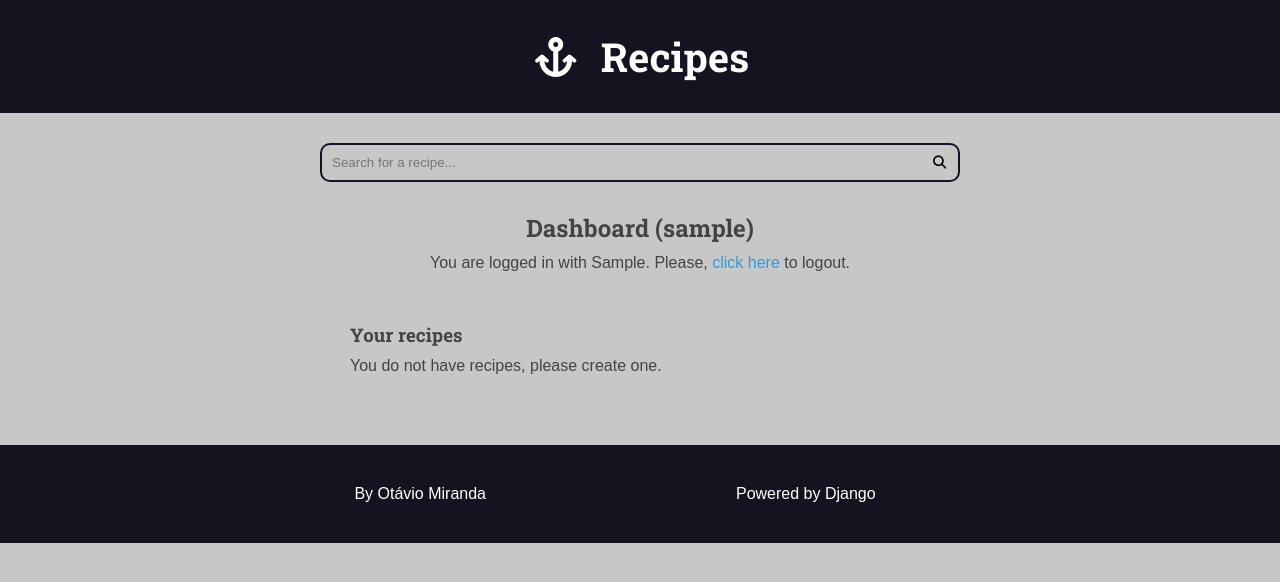
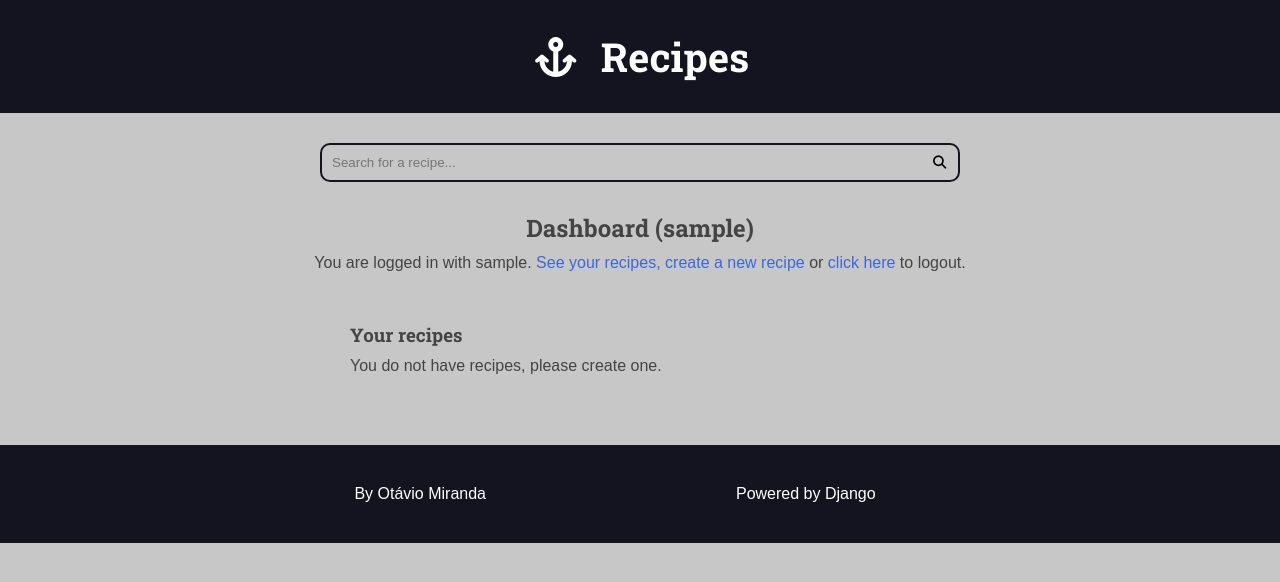
Before and after one commit to rubenmelo-dotcom/django-course-project1, a Django app: page /authors/dashboard/ in a window 1280 px wide. Shown: the top 582 px of the page. Run offline with Django 5.2, Linux system fonts and the light colour scheme; the visitor is signed in with stand-in values (Sample User, id 1); data that the repository does not hold is empty; some libraries are stand-ins or nearby versions.

Commit message:
Creating the author s dashboard PT2

```diff
--- a/authors/forms/__init__.py
+++ b/authors/forms/__init__.py
@@ -1,2 +1,3 @@
 from .login import *
 from .register_form import *
+from .recipe_form import *
--- a/authors/templates/authors/pages/dashboard.html
+++ b/authors/templates/authors/pages/dashboard.html
@@ -12,7 +12,7 @@
             <ul>
                 {% for recipe in recipes %}
                     <li>
-                        <a class"recipe-title-dash" href="#">{{ recipe.title }}</a>
+                        <a class"recipe-title-dash" href="{% url "authors:dashboard_recipe_edit" recipe.id %}">{{ recipe.title }}</a>
                     </li>
                 {% empty %}
                     <li>
--- a/authors/templates/authors/partials/login_message.html
+++ b/authors/templates/authors/partials/login_message.html
@@ -1,8 +1,9 @@
 {% if request.user.is_authenticated %}
     <div class="login-message" >
         You are logged in with
-        {{ request.user.first_name }}.
-        Please,
+        {{ request.user.username }}.
+        <a href="{% url "authors:dashboard" %}">See your recipes,</a>
+        <a href="{% url "authors:dashboard_recipe_new" %}">create a new recipe</a> or
         <form class="inline-form" action="{% url "authors:logout" %}" method="POST">
             {% csrf_token %}
             <input type="hidden" name="username" value="{{ request.user.username }}" >
--- a/authors/urls.py
+++ b/authors/urls.py
@@ -11,4 +11,14 @@ urlpatterns = [
     path('login/', views.login_view, name='login'),
     path('logout/', views.logout_view, name='logout'),
     path('dashboard/', views.dashboard, name='dashboard'),
+    path(
+        'dashboard/recipe/new/',
+        views.dashboard_recipe_new,
+        name='dashboard_recipe_new'
+        ),
+    path(
+        'dashboard/recipe/<int:id>/edit/',
+        views.dashboard_recipe_edit,
+        name='dashboard_recipe_edit'
+        ),
 ]
--- a/authors/views.py
+++ b/authors/views.py
@@ -6,6 +6,7 @@ from django.urls import reverse
 from django.contrib.auth import authenticate, login, logout
 from django.contrib.auth.decorators import login_required
 from recipes.models import Recipe
+from authors.forms.recipe_form import AuthorRecipeForm
 
 
 def register_view(request):
@@ -116,3 +117,80 @@ def dashboard(request):
         'authors/pages/dashboard.html',
         context,
     )
+
+
+@login_required(
+        login_url='authors:login',
+        redirect_field_name='next',
+)
+def dashboard_recipe_edit(request, id):
+    recipe = Recipe.objects.filter(
+        is_published=False,
+        author=request.user,
+        pk=id,
+    ).first()
+
+    if not recipe:
+        raise Http404()
+
+    form = AuthorRecipeForm(
+        data=request.POST or None,
+        files=request.FILES or None,
+        instance=recipe,
+    )
+
+    if form.is_valid():
+        recipe = form.save(commit=False)
+
+        recipe.author = request.user
+        recipe.preparation_steps_is_html = False
+        recipe.is_published = False
+
+        recipe.save()
+
+        messages.success(request, 'Sua receita foi salva com sucesso!')
+        return redirect(reverse('authors:dashboard_recipe_edit', args=(id,)))
+
+    context = {
+        'recipes': recipe,
+        'form': form,
+    }
+    return render(
+        request,
+        'authors/pages/dashboard_recipe.html',
+        context,
+    )
+
+
+@login_required(
+        login_url='authors:login',
+        redirect_field_name='next',
+)
+def dashboard_recipe_new(request):
+    form = AuthorRecipeForm(
+        data=request.POST or None,
+        files=request.FILES or None,
+    )
+
+    if form.is_valid():
+        recipe: Recipe = form.save(commit=False)
+
+        recipe.author = request.user
+        recipe.preparation_steps_is_html = False
+        recipe.is_published = False
+
+        recipe.save()
+
+        messages.success(request, 'Sua receita foi criada com sucesso!')
+        return redirect(reverse('authors:dashboard_recipe_edit', args=(id,)))
+
+    context = {
+        # 'recipes': recipe,
+        'form': form,
+        'form_action': reverse('authors:dashboard_recipe_new')
+    }
+    return render(
+        request,
+        'authors/pages/dashboard_recipe.html',
+        context,
+    )
--- a/base_static/global/css/style.css
+++ b/base_static/global/css/style.css
@@ -1,5 +1,5 @@
 :root {
-    --color-primary: #269fe6;
+    --color-primary: #0a47e2bd;
     --color-primary-hover: #2086c2;
     --color-primary-dark: #13141f;
     --color-primary-dark-hover: #212336;
@@ -61,6 +61,15 @@ body {
 
 h1, h2, h3, h4, h5, h6 {
     font-family: var(--font-headings);
+}
+
+img {
+    max-width: 100%;
+}
+
+a {
+    color: var(--color-primary);
+    text-decoration: none;
 }
 
 .main-header-container {
@@ -298,6 +307,10 @@ h1, h2, h3, h4, h5, h6 {
     text-align: center;
 }
 
+.left {
+    text-align: left;
+}
+
 .m-x {
     margin: 0 var(--spacing-gutter-medium);
 }
@@ -372,7 +385,9 @@ h1, h2, h3, h4, h5, h6 {
     color: var(--color-error-dark);
 }
 
-.form-content input {
+.form-content input,
+.form-content textarea,
+.form-content select {
     width: 100%;
     padding: 1rem;
     border-radius: 0.4rem;
@@ -447,3 +462,7 @@ h1, h2, h3, h4, h5, h6 {
     list-style-type: none;
     margin: 1rem 0;
 }
+
+.span-2 {
+    grid-column: span 2;
+}
--- a/recipes/views.py
+++ b/recipes/views.py
@@ -6,7 +6,7 @@ from django.core.paginator import Paginator
 from utils.pagination import make_pagination
 import os
 
-PER_PAGE = os.environ.get('PER_PAGE', 6)
+PER_PAGE = 3
 
 
 def home(request):
--- a/utils/pagination.py
+++ b/utils/pagination.py
@@ -34,6 +34,7 @@ def make_pagination_range(
         'last_page_out_of_range': stop_range < total_pages,
     }
 
+
 def make_pagination(request, queryset, per_page, qty_pages=10):
     try:
         current_page = int(request.GET.get('page', 1))
--- /dev/null
+++ b/utils/strings.py
@@ -0,0 +1,6 @@
+def is_positive_number(value):
+    try:
+        number_string = float(value)
+    except ValueError:
+        return False
+    return number_string > 0
```
Also changed, not shown: authors/forms/recipe_form.py (added, +83 -0 lines), authors/templates/authors/pages/dashboard_recipe.html (added, +16 -0 lines), base_templates/global/partials/form.html (+11 -2 lines), recipes/admin.py (line endings or trailing spaces).
